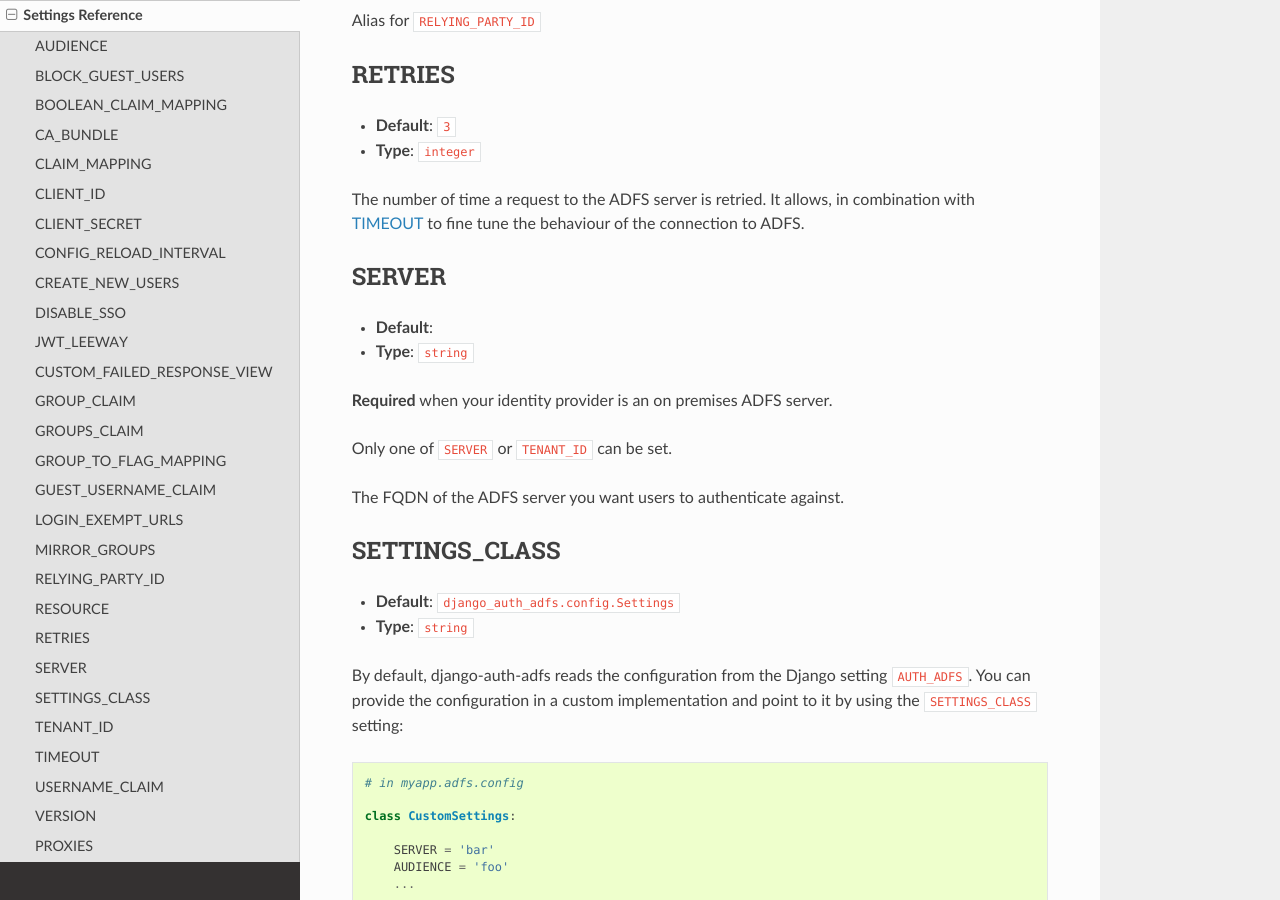
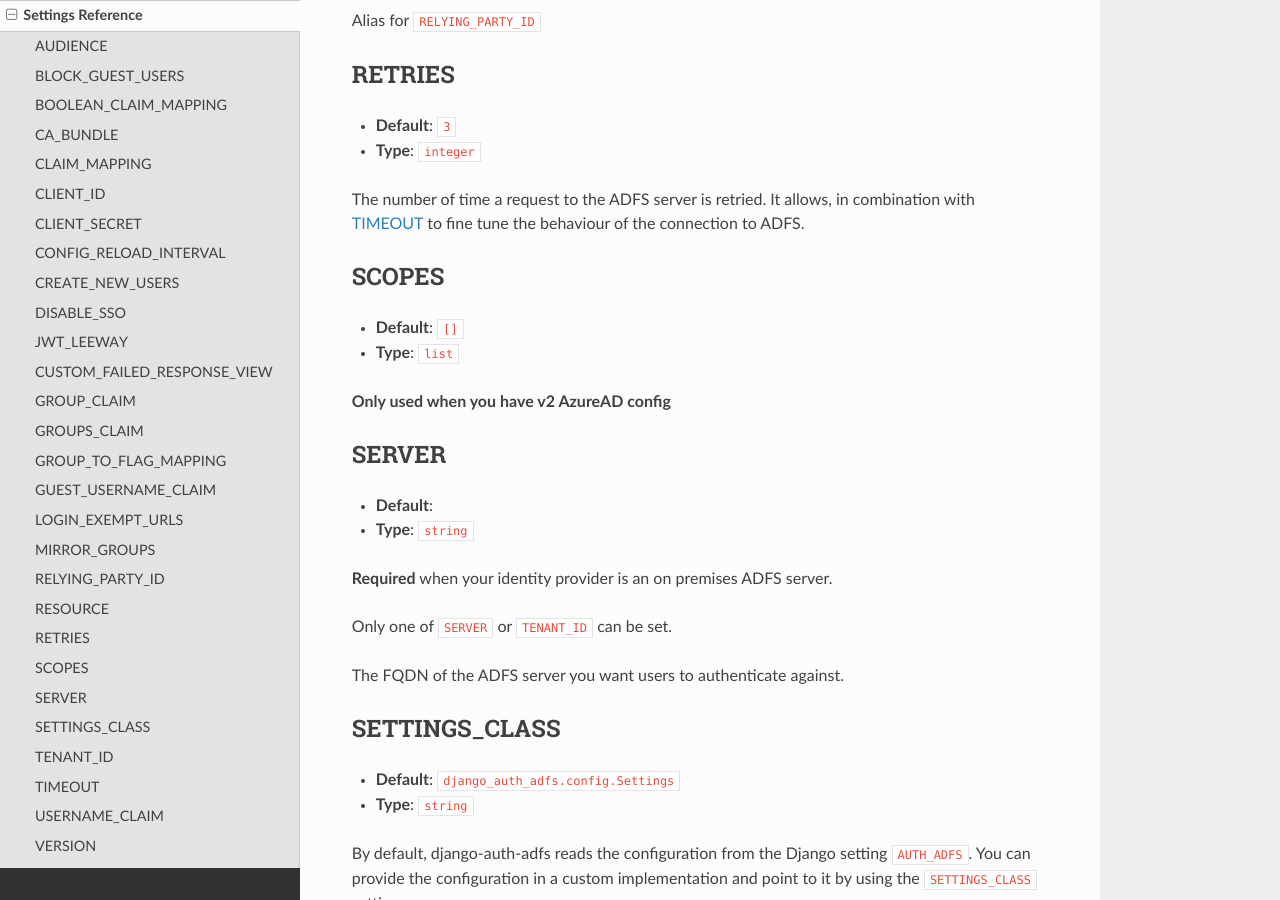
Before and after one commit to snok/django-auth-adfs, a Sphinx documentation site: the page built from docs/settings_ref.rst, in a window 1280 px wide and 900 px high, scrolled down 8181 px. Built offline with Sphinx 7.4.7 and the Read the Docs theme 2.0.0, drawn with Linux system fonts in a browser that asks for light colours; pages that are not in the unit, such as notebooks, are missing from menus.

Commit message:
docs: add docs for scopes

```diff
--- a/docs/settings_ref.rst
+++ b/docs/settings_ref.rst
@@ -369,6 +369,16 @@
 The number of time a request to the ADFS server is retried. It allows, in combination with :ref:`timeout_setting`
 to fine tune the behaviour of the connection to ADFS.
 
+
+SCOPES
+------
+* **Default**: ``[]``
+* **Type**: ``list``
+
+**Only used when you have v2 AzureAD config**
+
+
+
 SERVER
 ------
 * **Default**:
```
